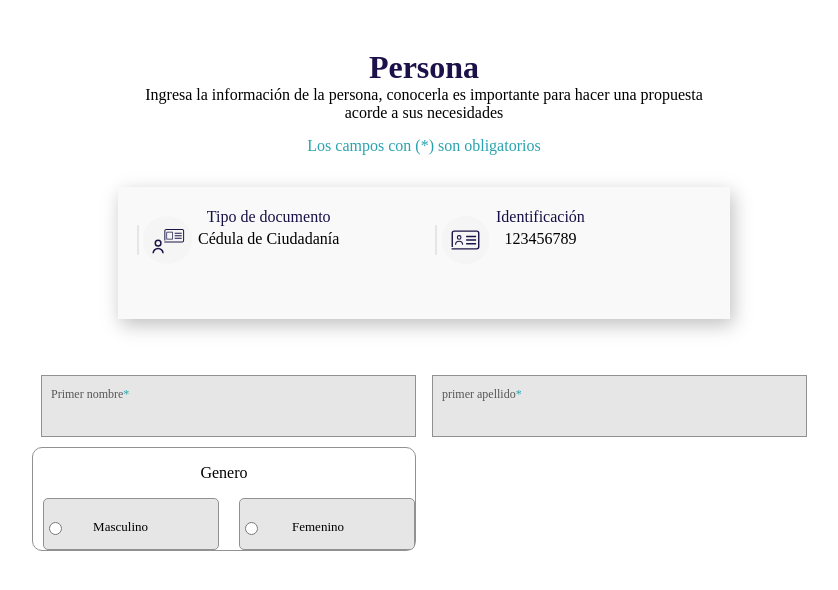
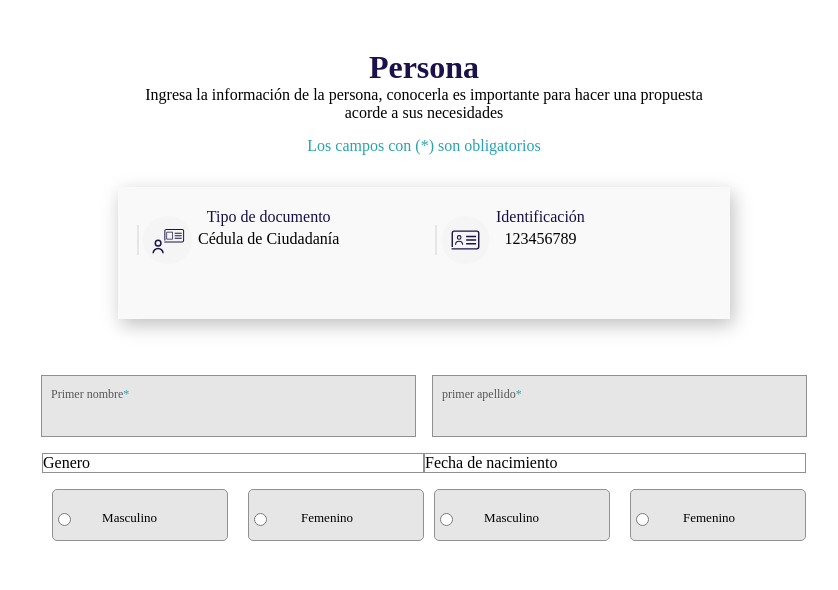
Before and after one commit to FedericoBenitezItConsultores/-opportunity-factory-practice-project, a React (Vite) app: page / in a window 1280 px wide. Shown: the top 590 px of the page, without its empty margins (216-1054 px from the left). Built offline with nearby package versions, Linux system fonts and the light colour scheme.

Commit message:
agregar cambios

```diff
--- a/src/components/InfoPerson.jsx
+++ b/src/components/InfoPerson.jsx
@@ -13,7 +13,6 @@ export const InfoPerson = () => {
       <p className={style.parragraf}>Los campos con (*) son obligatorios</p>
 
       <div className={style.containerCard}>
-        {/* <div className={style.grid}> */}
         <div className={style.document1}>
           <div>
             <table>
@@ -50,35 +49,19 @@ export const InfoPerson = () => {
                 </tr>
               </tr>
             </table>
-
           </div>
         </div>
-        {/* </div> */}
       </div>
 
-      {/* <div className={style.floatingInput}>
-        <input
-          type="text"
-          id="nombre"
-          placeholder=""
-          className={style.input}
-        />
-        <label htmlFor="nombre" className={style.label}>
-          Primer nombre
-        </label>
-      </div> */}
 
       <div className={style.containerOne}>
         <InputForm />
 
         <InputForm label="primer apellido" />
+
       </div>
 
-      {/* <label className={style.container_input}>
-        <input className={style.input} type="text" placeholder="nuevo valor" />
-        <p className={style.placeholder}></p>
-      </label> */}
-
+      <div className={style.containerTwo}>
         <div className={style.container_gender}>
           <p className={style.gender_p}>Genero</p>
           <form>
@@ -98,6 +81,25 @@ export const InfoPerson = () => {
           </form>
         </div>
 
+        <div className={style.info_date}>
+          <p className={style.gender_birth}>Fecha de nacimiento</p>
+          <form>
+            <div className={style.gender}>
+              <label>
+                <input type="radio" name="genero" value="masculino" />
+                Masculino
+              </label>
+            </div>
+
+            <div className={style.gender}>
+              <label>
+                <input type="radio" name="genero" value="femenino" />
+                Femenino
+              </label>
+            </div>
+          </form>
+        </div>
+      </div>
     </div>
   );
 };
--- a/src/components/InfoPerson.module.css
+++ b/src/components/InfoPerson.module.css
@@ -50,8 +50,6 @@
   display: flex;
   height: 48px;
   width: 49px;
-  /* top: 458px;
-  left: 517px; */
 }
 
 .documents {
@@ -68,28 +66,16 @@
   top: 431px;
   left: 430px;
   column-count: 2;
-  /* display: flex; */
-  /* align-items: center;  */
   justify-content: center;
-  /* display: grid; */
-  /* grid-gap: 20px; */
 }
 
 .containerOne{
   column-count: 2;
   margin-top: 30px;
-  /* justify-content: center;
-  bordes de los input
-  */
-  /* border: 1px solid #919191;
-  border-radius: 10px; */
 }
-
-.container_gender{
-  margin-right: 400px;
-  margin-top: 10px;
-  border: 1px solid #919191;
-  border-radius: 10px;
+.containerTwo{
+  display: flex;
+  white-space: nowrap;
 }
 
 .InputForm1{
@@ -99,12 +85,6 @@
   padding-bottom: 70px;
   gap: 50px;
 }
-
-/* .InputForm2{
-  display: flex;
-
-} */
-
 
 .gender{
   width: 174px;
@@ -126,10 +106,17 @@
   margin-top: 20px;
 }
 
+.gender_p{
+  display: flex;
+  border: 1px solid #919191;
+  align-items: flex-start;
+}
 
-
-
-
+.gender_birth{
+  display: flex;
+  border: 1px solid #919191;
+  align-items: flex-start;
+}
 
 .floatingInput {
   position: relative;
```
Lines whose indentation alone changed are shown as unchanged.
